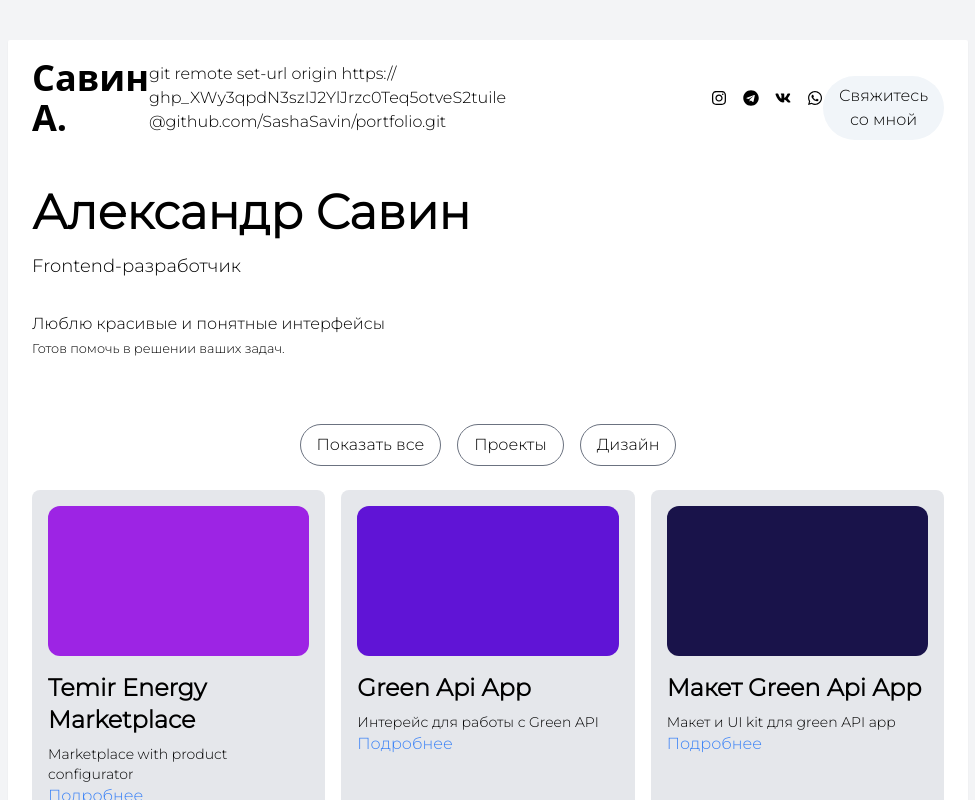
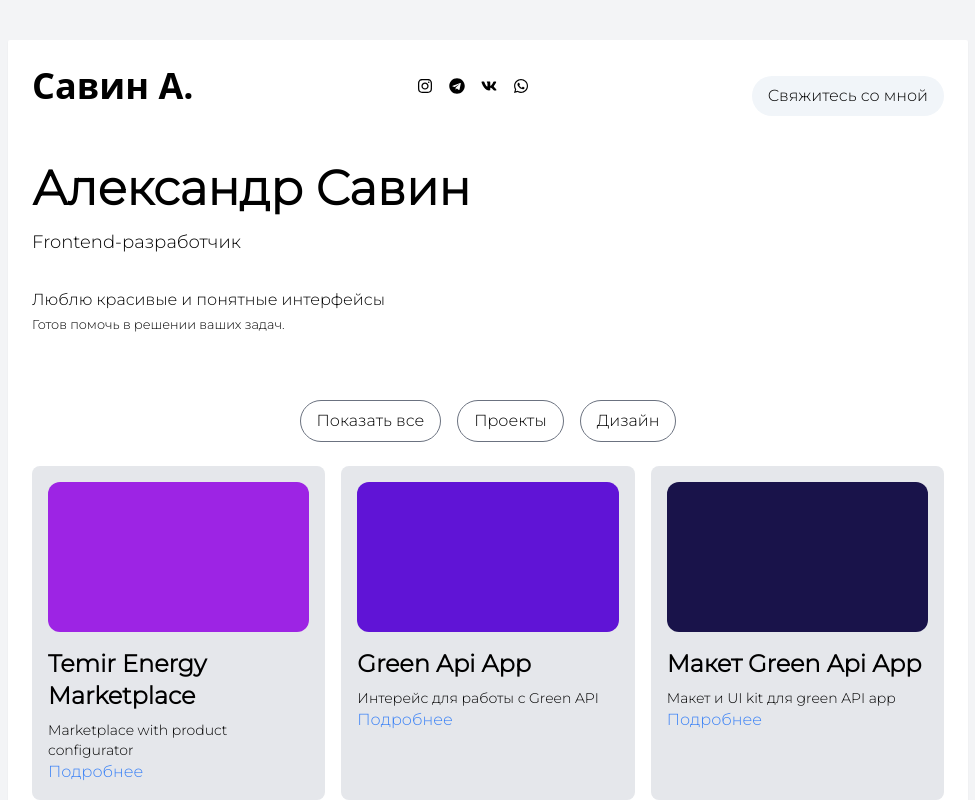
Before and after one commit to SashaSavin/Portfolio, a React (Vite) app: page / in a window 1280 px wide. Shown: the top 800 px of the page, without its empty margins (152-1127 px from the left). Built offline with nearby package versions, Linux system fonts and the light colour scheme.

Commit message:
prepare to depl[2]

```diff
--- a/src/pages/Header.jsx
+++ b/src/pages/Header.jsx
@@ -10,9 +10,7 @@ export const Header = () => {
           <Link to="https://t.me/funnymagnett">Свяжитесь со мной</Link>
         </button>
       </div>
-      git remote set-url origin https://
-      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
-      @github.com/SashaSavin/portfolio.git
+
       <nav>
         <ul className="flex space-x-4">
           <li className="hover:opacity-50 cursor-pointer">
--- a/vite.config.js
+++ b/vite.config.js
@@ -1,8 +1,8 @@
-import { defineConfig } from 'vite'
-import react from '@vitejs/plugin-react'
+import { defineConfig } from "vite"
+import react from "@vitejs/plugin-react"
 
 // https://vitejs.dev/config/
 export default defineConfig({
   plugins: [react()],
-  base: "/portfolio",
+  base: "/Portfolio/",
 })
```
